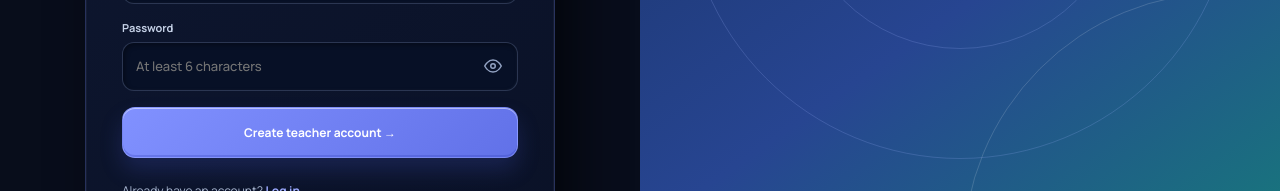
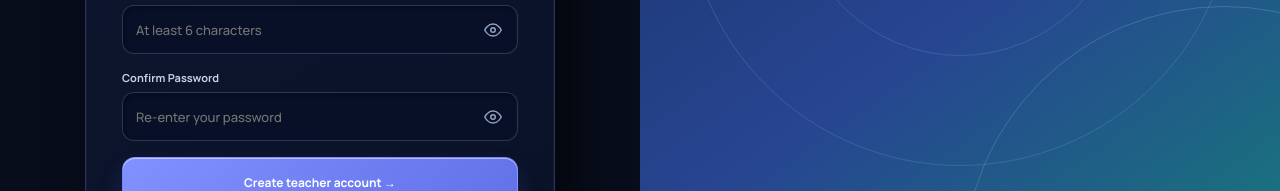
Before and after one commit to mainanuj/qr-code-attendance-system, a React (Vite) app in the folder frontend-react/: page /login in a window 1280 px wide. Both pictures are taken after a click on the button "Create an account". Shown: the part 554-745 px from the top of the page. Built offline with nearby package versions, Linux system fonts and the light colour scheme; no server answers.

Commit message:
add confirm password

```diff
--- a/frontend-react/src/components/AuthPage.jsx
+++ b/frontend-react/src/components/AuthPage.jsx
@@ -9,6 +9,7 @@ export default function AuthPage({ onAuthenticated, back }) {
   const [form, setForm] = useState({ name: '', username: '', email: '', password: '', newPassword: '', confirmPassword: '' });
   const [inputsUnlocked, setInputsUnlocked] = useState(false);
   const [showPassword, setShowPassword] = useState(false);
+  const [showConfirmPassword, setShowConfirmPassword] = useState(false);
   const [showNewPassword, setShowNewPassword] = useState(false);
   const register = mode === 'register';
   const forgot = mode === 'forgot';
@@ -19,7 +20,9 @@ export default function AuthPage({ onAuthenticated, back }) {
     setError('');
     setSuccess('');
     setShowPassword(false);
+    setShowConfirmPassword(false);
     setShowNewPassword(false);
+    setForm((prev) => ({ ...prev, password: '', confirmPassword: '', newPassword: '' }));
   }
 
   async function submit(event) {
@@ -40,6 +43,17 @@ export default function AuthPage({ onAuthenticated, back }) {
         setForm((prev) => ({ ...prev, password: '', newPassword: '', confirmPassword: '' }));
       } catch (requestError) { setError(requestError.message); }
       return;
+    }
+
+    if (register) {
+      if (!form.password || form.password.length < 6) {
+        setError('Password must be at least 6 characters.');
+        return;
+      }
+      if (form.password !== form.confirmPassword) {
+        setError('Password and confirm password do not match.');
+        return;
+      }
     }
 
     try {
@@ -90,6 +104,16 @@ export default function AuthPage({ onAuthenticated, back }) {
               </button>
             </div>
           </label>
+          {register && (
+            <label>Confirm Password
+              <div className="auth-password-wrap">
+                <input name="attendly-register-confirm-password" value={form.confirmPassword} onChange={update('confirmPassword')} type={showConfirmPassword ? 'text' : 'password'} autoComplete="new-password" placeholder="Re-enter your password" required />
+                <button type="button" className="auth-password-toggle" onClick={() => setShowConfirmPassword((prev) => !prev)} aria-label={showConfirmPassword ? 'Hide password' : 'Show password'} title={showConfirmPassword ? 'Hide password' : 'Show password'} tabIndex="-1">
+                  <EyeIcon visible={showConfirmPassword} />
+                </button>
+              </div>
+            </label>
+          )}
           {!register && (
             <div className="auth-forgot-row">
               <button type="button" className="auth-forgot-link" onClick={() => switchMode('forgot')}>Forgot password?</button>
```
